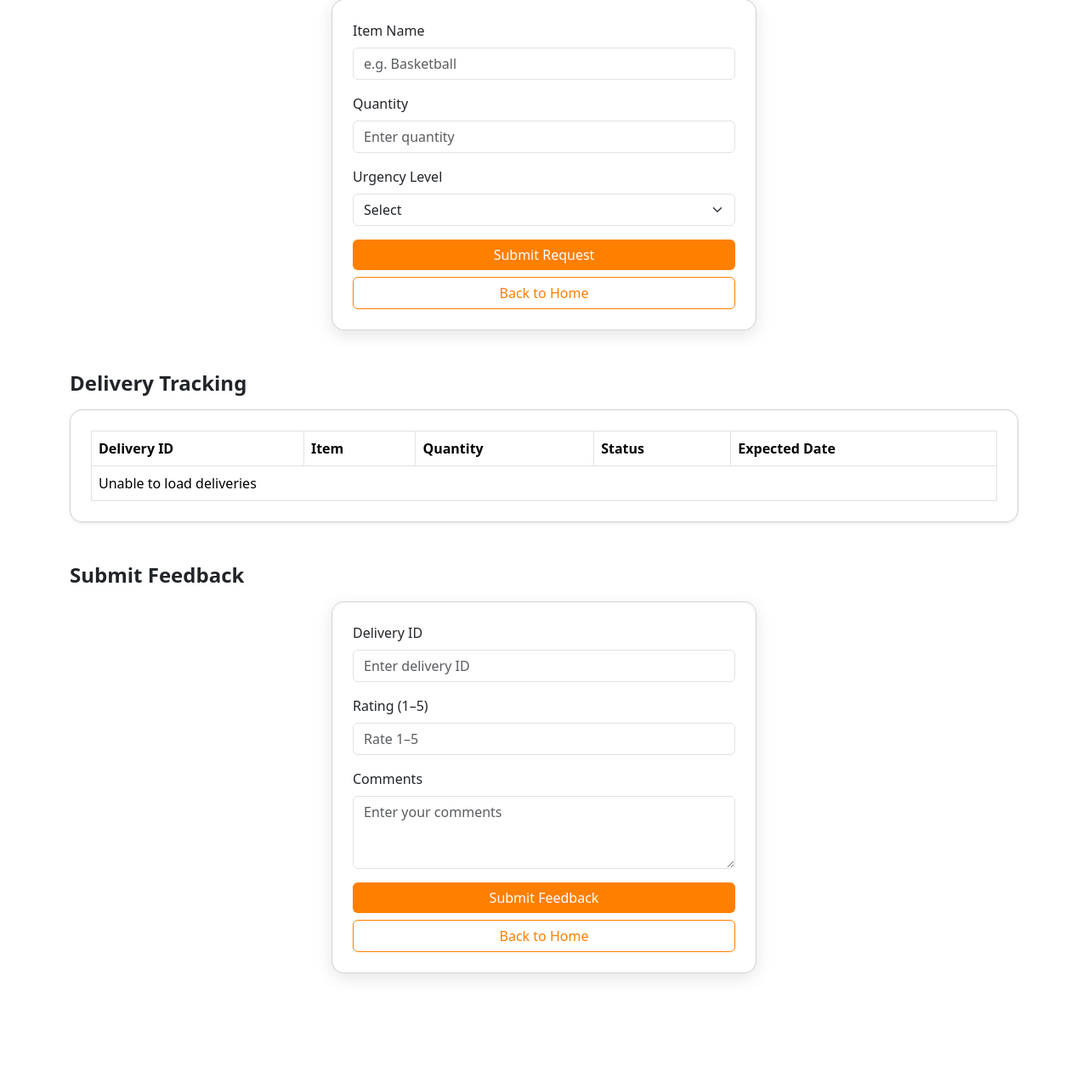
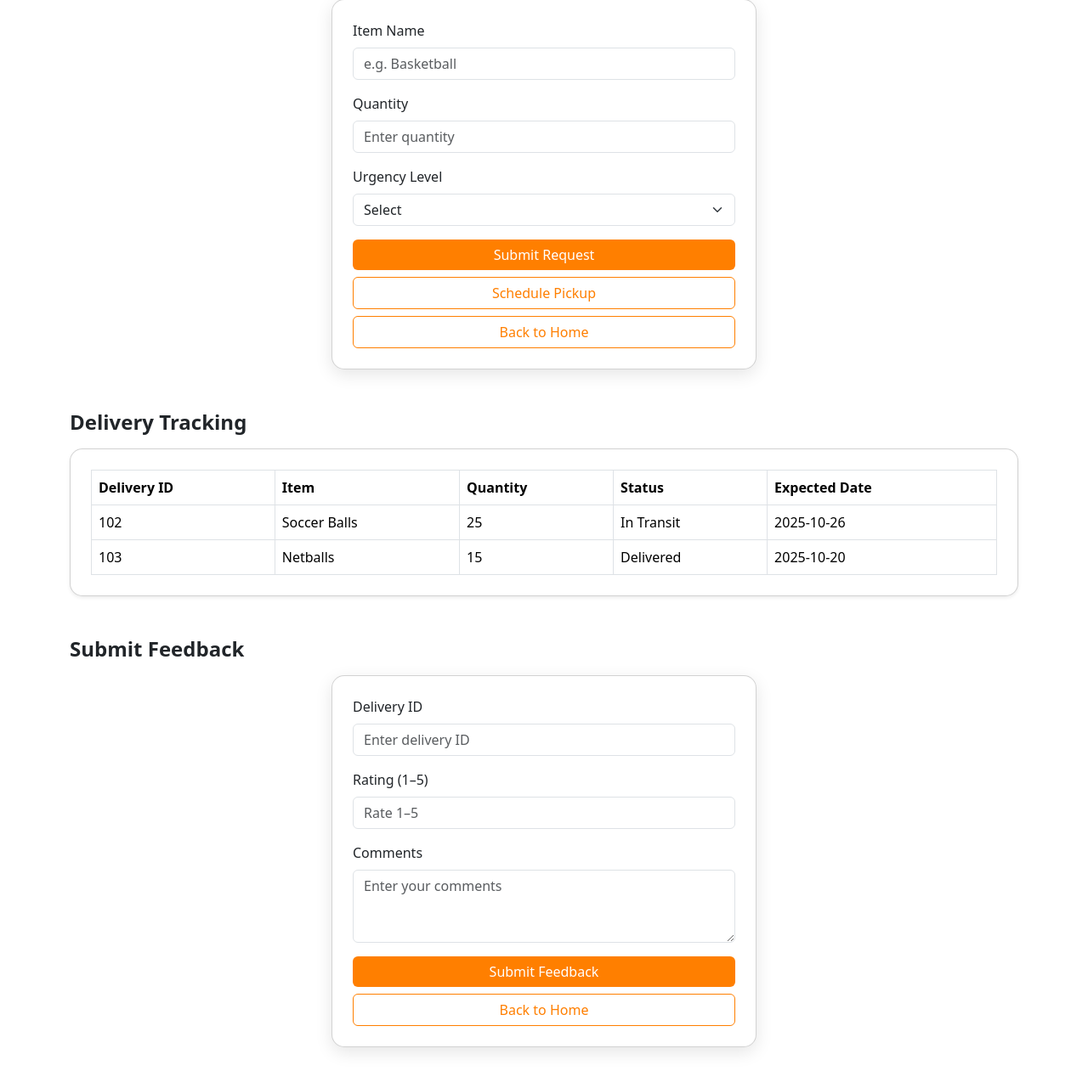
Before and after one commit to WianW122/Group-17, a Flask app: template templates/npo-dashboard.html in a window 1280 px wide. Shown: the part 234-1515 px from the top of the page at 85% size. Before the commit the page ends 1386 px from the top, so only its background shows below. Run offline with Flask 3, Linux system fonts and the light colour scheme; the template is opened without the code that fills it, so the values that code supplies are empty.

Commit message:
connected schedule pickup to backend and added buttons to schedule pickup at npo and donor dashboard

```diff
--- a/templates/npo-dashboard.html
+++ b/templates/npo-dashboard.html
@@ -11,18 +11,57 @@
   </script>
 
   <style>
-    body { background-color: #fff; }
-    h2, h4 { font-weight: 600; }
-    .card { border-radius: 15px; box-shadow: 0 6px 20px rgba(0,0,0,0.1); transition: transform 0.2s; }
-    .card:hover { transform: translateY(-3px); }
-    .btn-orange { background-color: #ff7f00; color: #fff; border: none; transition: background-color 0.2s; }
-    .btn-orange:hover { background-color: #e67300; }
-    .btn-outline-orange { color: #ff7f00; border-color: #ff7f00; background-color: transparent; transition: all 0.2s; }
-    .btn-outline-orange:hover { color: #fff; background-color: #ff7f00; border-color: #ff7f00; }
-    .form-control:focus, .form-select:focus, textarea:focus { border-color: #ff7f00; box-shadow: 0 0 0 0.2rem rgba(255,127,0,0.25); }
-    a { color: #ff7f00; text-decoration: none; transition: color 0.2s; }
-    a:hover { color: #e67300; text-decoration: underline; }
-    .table thead { background-color: #ff7f00; color: #fff; }
+    body {
+      background-color: #fff; /* Match other pages */
+    }
+    h2, h4 {
+      font-weight: 600;
+    }
+    .card {
+      border-radius: 15px;
+      box-shadow: 0 6px 20px rgba(0,0,0,0.1);
+      transition: transform 0.2s;
+    }
+    .card:hover {
+      transform: translateY(-3px);
+    }
+    .btn-orange {
+      background-color: #ff7f00;
+      color: #fff;
+      border: none;
+      transition: background-color 0.2s;
+    }
+    .btn-orange:hover {
+      background-color: #e67300;
+    }
+    .btn-outline-orange {
+      color: #ff7f00;
+      border-color: #ff7f00;
+      background-color: transparent;
+      transition: all 0.2s;
+    }
+    .btn-outline-orange:hover {
+      color: #fff;
+      background-color: #ff7f00;
+      border-color: #ff7f00;
+    }
+    .form-control:focus, .form-select:focus, textarea:focus {
+      border-color: #ff7f00;
+      box-shadow: 0 0 0 0.2rem rgba(255,127,0,0.25);
+    }
+    a {
+      color: #ff7f00;
+      text-decoration: none;
+      transition: color 0.2s;
+    }
+    a:hover {
+      color: #e67300;
+      text-decoration: underline;
+    }
+    .table thead {
+      background-color: #ff7f00;
+      color: #fff;
+    }
   </style>
 </head>
 <body>
@@ -34,19 +73,18 @@
     <section class="mb-5">
       <h4 class="mb-3">Request Equipment</h4>
       <div class="card p-4 mx-auto" style="max-width: 500px;">
-        <div id="requestAlert"></div>
-        <form id="requestForm">
+        <form>
           <div class="mb-3">
             <label class="form-label">Item Name</label>
-            <input id="itemName" type="text" class="form-control" placeholder="e.g. Basketball" required />
+            <input type="text" class="form-control" placeholder="e.g. Basketball" required />
           </div>
           <div class="mb-3">
             <label class="form-label">Quantity</label>
-            <input id="itemQty" type="number" class="form-control" placeholder="Enter quantity" required />
+            <input type="number" class="form-control" placeholder="Enter quantity" required />
           </div>
           <div class="mb-3">
             <label class="form-label">Urgency Level</label>
-            <select id="itemUrgency" class="form-select" required>
+            <select class="form-select" required>
               <option value="">Select</option>
               <option value="low">Low</option>
               <option value="medium">Medium</option>
@@ -54,6 +92,9 @@
             </select>
           </div>
           <button type="submit" class="btn btn-orange w-100 mb-2">Submit Request</button>
+          <!-- Schedule Pickup Button -->
+          <a href="schedule-pickup.html" class="btn btn-outline-orange w-100 mb-2">Schedule Pickup</a>
+          <!-- Back to Home button -->
           <a href="index.html" class="btn btn-outline-orange w-100">Back to Home</a>
         </form>
       </div>
@@ -63,7 +104,7 @@
     <section class="mb-5">
       <h4 class="mb-3">Delivery Tracking</h4>
       <div class="card p-4 shadow-sm">
-        <table class="table table-bordered mb-0" id="deliveriesTable">
+        <table class="table table-bordered mb-0">
           <thead>
             <tr>
               <th>Delivery ID</th>
@@ -74,7 +115,20 @@
             </tr>
           </thead>
           <tbody>
-            <!-- Populated dynamically -->
+            <tr>
+              <td>102</td>
+              <td>Soccer Balls</td>
+              <td>25</td>
+              <td>In Transit</td>
+              <td>2025-10-26</td>
+            </tr>
+            <tr>
+              <td>103</td>
+              <td>Netballs</td>
+              <td>15</td>
+              <td>Delivered</td>
+              <td>2025-10-20</td>
+            </tr>
           </tbody>
         </table>
       </div>
@@ -84,21 +138,21 @@
     <section>
       <h4 class="mb-3">Submit Feedback</h4>
       <div class="card p-4 mx-auto" style="max-width: 500px;">
-        <div id="feedbackAlert"></div>
-        <form id="feedbackForm">
+        <form>
           <div class="mb-3">
             <label class="form-label">Delivery ID</label>
-            <input id="feedbackDeliveryId" type="text" class="form-control" placeholder="Enter delivery ID" required />
+            <input type="text" class="form-control" placeholder="Enter delivery ID" required />
           </div>
           <div class="mb-3">
             <label class="form-label">Rating (1–5)</label>
-            <input id="feedbackRating" type="number" min="1" max="5" class="form-control" placeholder="Rate 1–5" required />
+            <input type="number" class="form-control" min="1" max="5" placeholder="Rate 1–5" required />
           </div>
           <div class="mb-3">
             <label class="form-label">Comments</label>
-            <textarea id="feedbackComments" class="form-control" rows="3" placeholder="Enter your comments" required></textarea>
+            <textarea class="form-control" rows="3" placeholder="Enter your comments" required></textarea>
           </div>
           <button type="submit" class="btn btn-orange w-100 mb-2">Submit Feedback</button>
+          <!-- Back to Home button -->
           <a href="index.html" class="btn btn-outline-orange w-100">Back to Home</a>
         </form>
       </div>
@@ -106,83 +160,5 @@
   </div>
 
   <script src="https://cdn.jsdelivr.net/npm/bootstrap@5.3.8/dist/js/bootstrap.bundle.min.js"></script>
-
-  <script>
-    const user = JSON.parse(localStorage.getItem("user"));
-
-    // Load deliveries dynamically
-    async function loadDeliveries() {
-      const tableBody = document.querySelector("#deliveriesTable tbody");
-      tableBody.innerHTML = "";
-      try {
-        const res = await fetch(`${API_BASE}/deliveries?npo_id=${user.user_id}`);
-        const deliveries = await res.json();
-        deliveries.forEach(d => {
-          tableBody.innerHTML += `
-            <tr>
-              <td>${d.id}</td>
-              <td>${d.item_name}</td>
-              <td>${d.quantity}</td>
-              <td>${d.status}</td>
-              <td>${d.expected_date}</td>
-            </tr>
-          `;
-        });
-      } catch(err) {
-        tableBody.innerHTML = `<tr><td colspan="5">Unable to load deliveries</td></tr>`;
-      }
-    }
-
-    loadDeliveries();
-
-    // Submit Request
-    document.getElementById("requestForm").addEventListener("submit", async (e) => {
-      e.preventDefault();
-      const data = {
-        npo_id: user.user_id,
-        item_name: document.getElementById("itemName").value,
-        quantity: document.getElementById("itemQty").value,
-        urgency: document.getElementById("itemUrgency").value
-      };
-      const res = await fetch(`${API_BASE}/request-equipment`, {
-        method: "POST",
-        headers: {"Content-Type": "application/json"},
-        body: JSON.stringify(data)
-      });
-      const result = await res.json();
-      const alertBox = document.getElementById("requestAlert");
-      if(res.ok) {
-        alertBox.innerHTML = `<div class="alert alert-success">${result.message}</div>`;
-        document.getElementById("requestForm").reset();
-        loadDeliveries();
-      } else {
-        alertBox.innerHTML = `<div class="alert alert-danger">${result.error}</div>`;
-      }
-    });
-
-    // Submit Feedback
-    document.getElementById("feedbackForm").addEventListener("submit", async (e) => {
-      e.preventDefault();
-      const data = {
-        npo_id: user.user_id,
-        delivery_id: document.getElementById("feedbackDeliveryId").value,
-        rating: document.getElementById("feedbackRating").value,
-        comments: document.getElementById("feedbackComments").value
-      };
-      const res = await fetch(`${API_BASE}/submit-feedback`, {
-        method: "POST",
-        headers: {"Content-Type": "application/json"},
-        body: JSON.stringify(data)
-      });
-      const result = await res.json();
-      const alertBox = document.getElementById("feedbackAlert");
-      if(res.ok) {
-        alertBox.innerHTML = `<div class="alert alert-success">${result.message}</div>`;
-        document.getElementById("feedbackForm").reset();
-      } else {
-        alertBox.innerHTML = `<div class="alert alert-danger">${result.error}</div>`;
-      }
-    });
-  </script>
 </body>
 </html>
```
Also changed, not shown: templates/schedule-pickup.html (+59 -54 lines).
